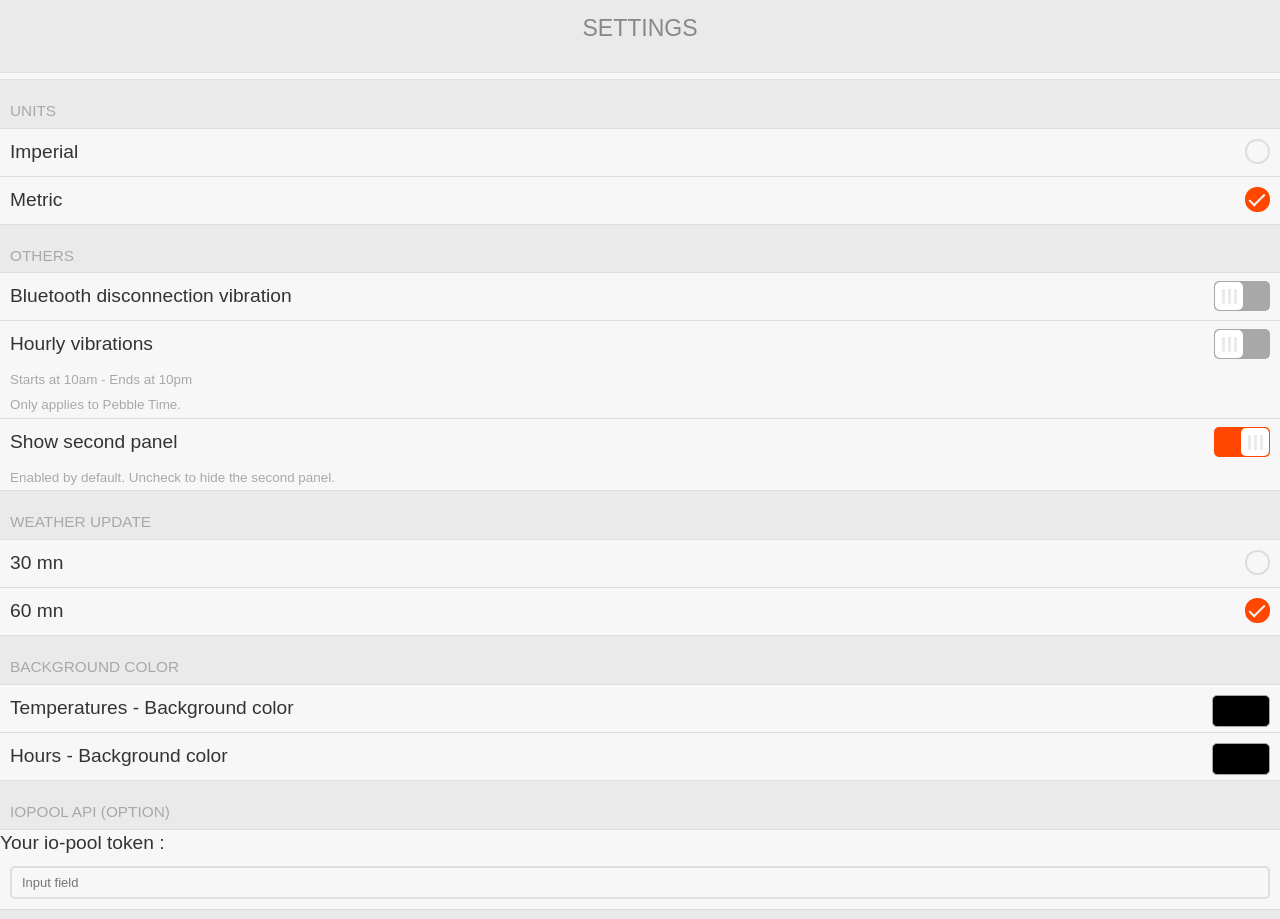
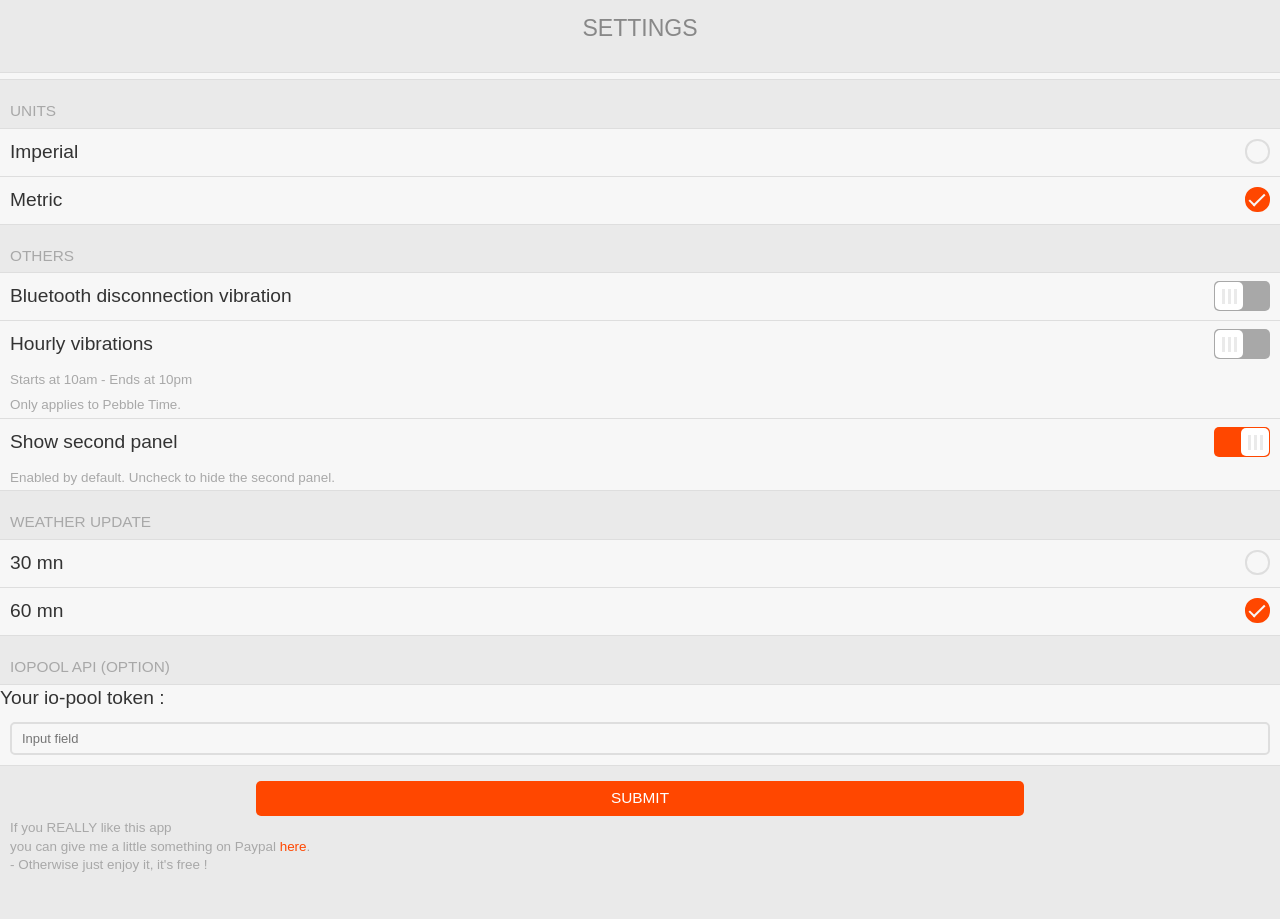
Before and after one commit to Sichroteph/Impact, a plain HTML site: page index.html in a window 1280 px wide. Shown: the top 919 px of the page. Drawn offline with Linux system fonts and the light colour scheme.

Commit message:
Hide item container by default

```diff
--- a/index.html
+++ b/index.html
@@ -85,7 +85,7 @@
     </div>
   </div>
 
-  <div class='item-container'>
+  <div class='item-container'style="display:none;">
     <div class='item-container-header'>Background color</div>
     <div class='item-container-content'>
       <label class='item'>
```
